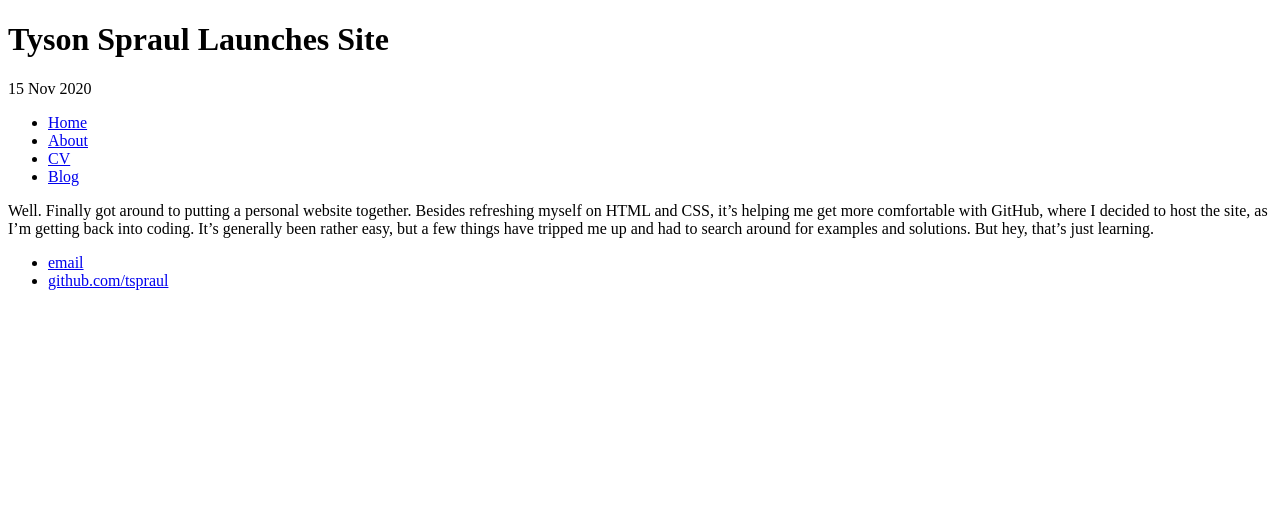
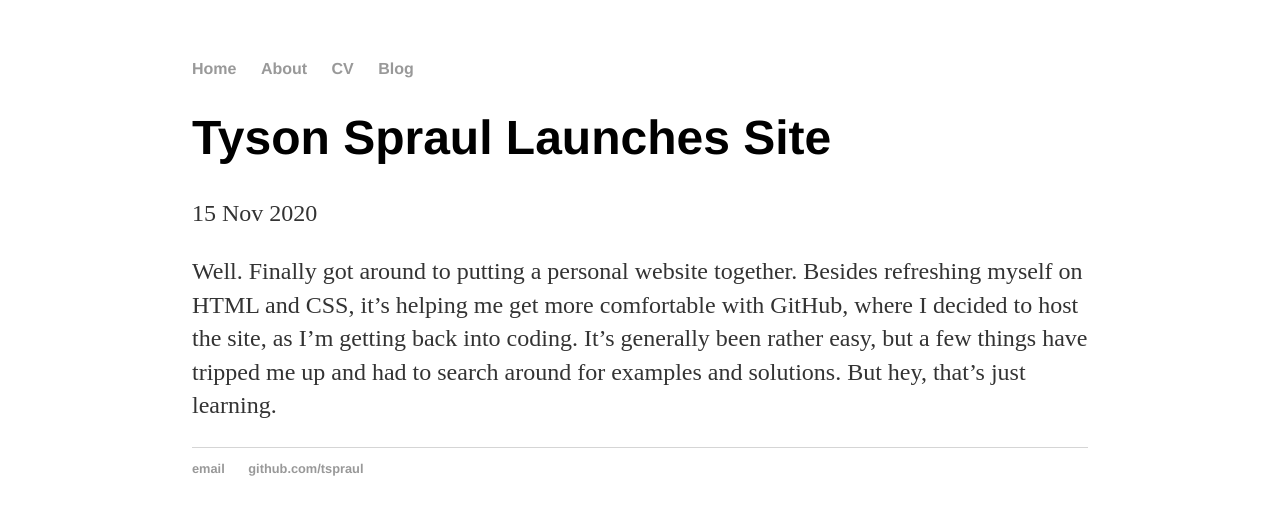
Before and after one commit to tspraul/tspraul, a Jekyll site: the page built from _posts/2020-11-15-tyson-spraul-site-launched.md, in a window 1280 px wide. Shown: the top 515 px of the page. Built offline with Jekyll 4.4.1, drawn with Linux system fonts in a browser that asks for light colours.

Commit message:
Update post.html

```diff
--- a/_layouts/post.html
+++ b/_layouts/post.html
@@ -1,30 +1,9 @@
-<!DOCTYPE html>
-	<html>
-		<head>
-      			<!-- link to main stylesheet -->
-			<link rel="stylesheet" type="text/css" href="css/main.css">
+---
+layout: default
+---
+<h1>{{ page.title }}</h1>
+<p class="meta">{{ page.date | date_to_string }}</p>
 
-			<h1>{{ page.title }}</h1>
-      			<p class="meta">{{ page.date | date_to_string }}</p>
-    		</head>
-		<body>
-			<nav>
-	    		<ul>
-	        		<li><a href="/">Home</a></li>
-		        	<li><a href="/about">About</a></li>
-	        		<li><a href="https://tspraul.github.io/cv">CV</a></li>
-	        		<li><a href="/blog">Blog</a></li>
-	    		</ul>
-			</nav>
-
-      			<div class="post">
-        			{{ content }}
-      			</div>
-		</body>
-		<footer>
-	    		<ul>
-	        		<li><a href="mailto:tspraul@gmail.com">email</a></li>
-        			<li><a href="https://github.com/tspraul">github.com/tspraul</a></li>
-			</ul>
-		</footer>
-	</html>
+<div class="post">
+  {{ content }}
+</div>
```
